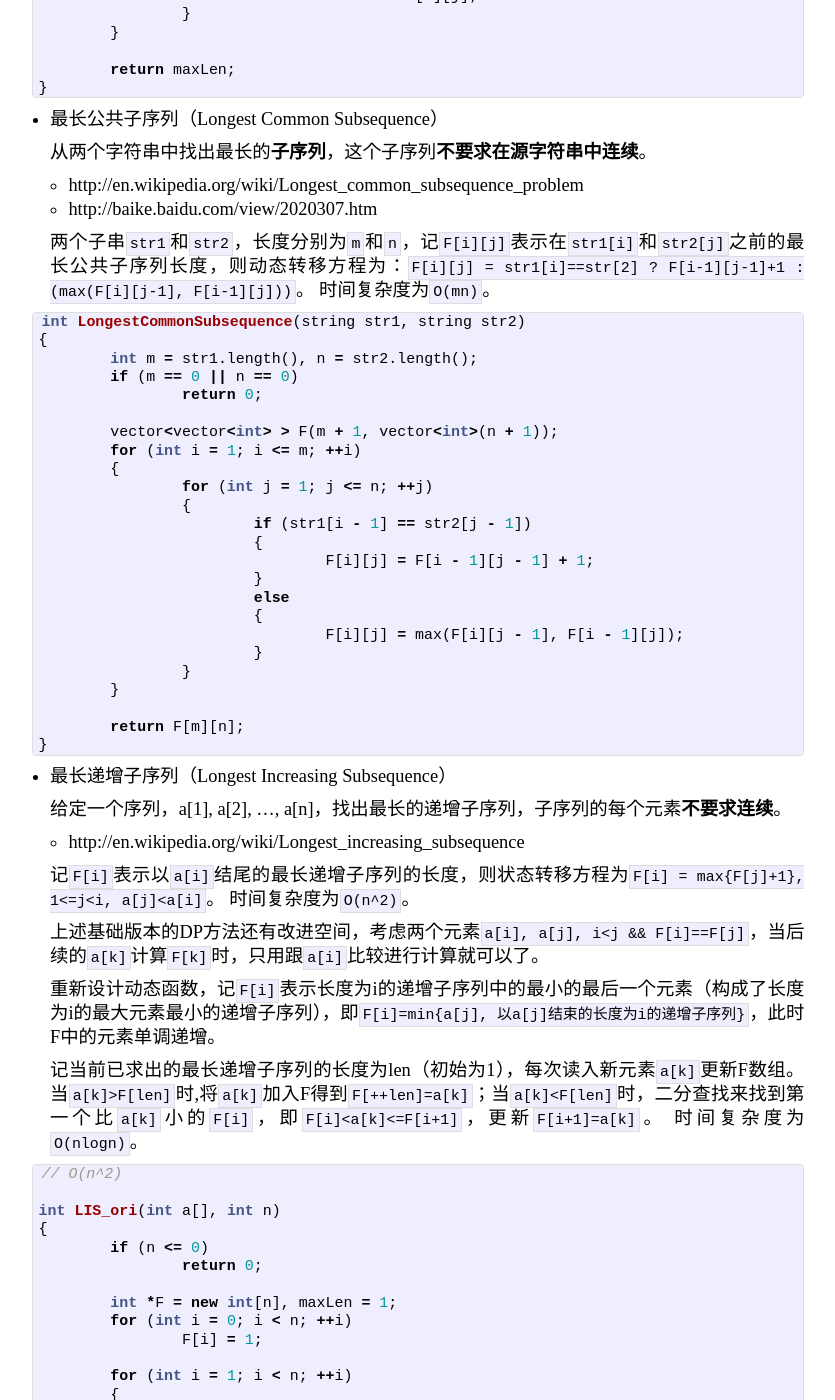
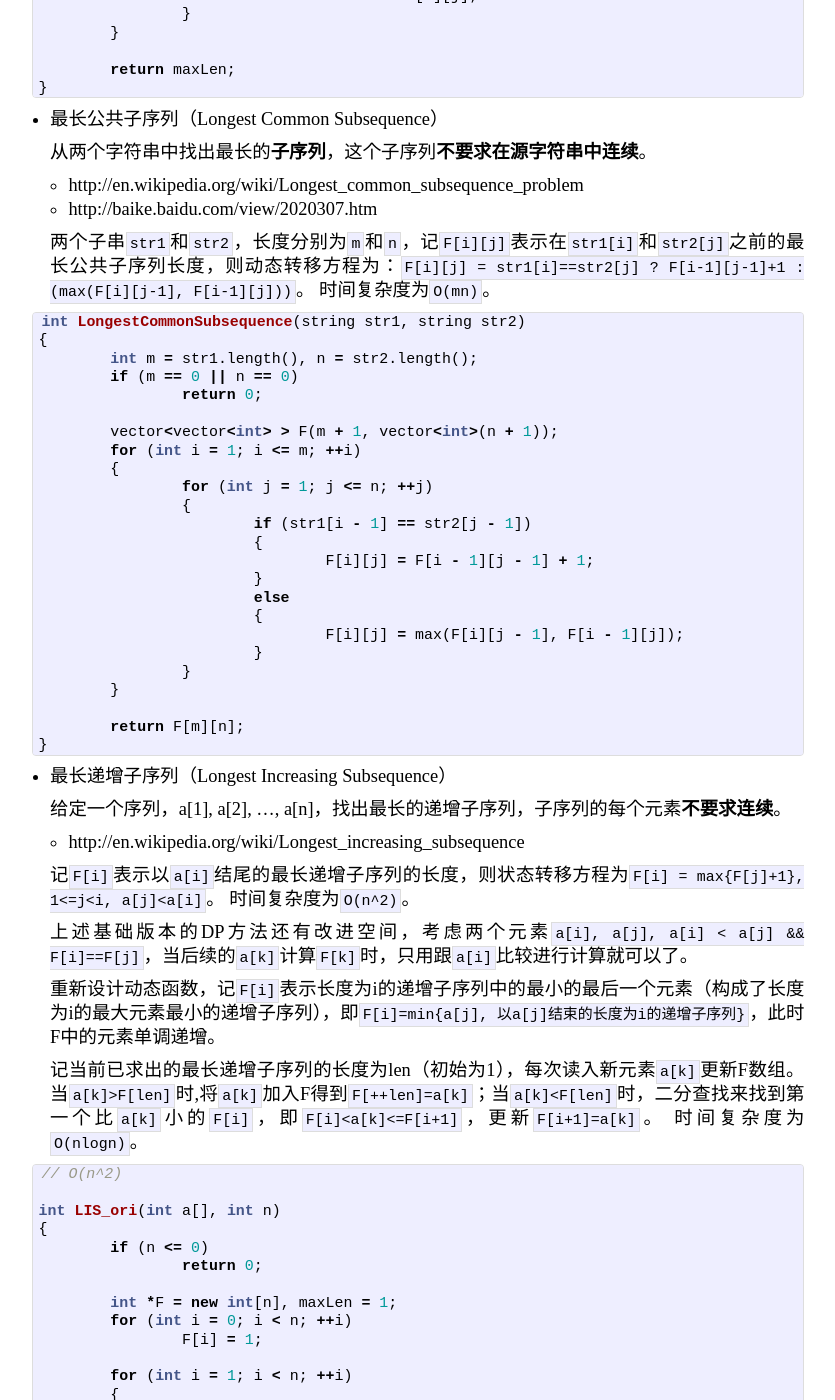
Before and after one commit to hhuangllei/hhuangllei.github.io, a Jekyll site: the page built from _posts/2015-04-04-MaxSub-LCS-LIS-ED.md, in a window 1280 px wide and 1400 px high, scrolled down 1356 px. Shown: the whole window, without its empty margins (222-1057 px from the left). Built offline with Jekyll 4.4.1, drawn with Linux system fonts in a browser that asks for light colours; comment, search, counter and statistics services are not loaded.

Commit message:
修改maxsub lcs lis ed博客中的错误

```diff
--- a/_posts/2015-04-04-MaxSub-LCS-LIS-ED.md
+++ b/_posts/2015-04-04-MaxSub-LCS-LIS-ED.md
@@ -82,7 +82,7 @@ int LongestCommonSubstring(string str1, string str2)
   * http://en.wikipedia.org/wiki/Longest_common_subsequence_problem
   * http://baike.baidu.com/view/2020307.htm
 
-  两个子串`str1`和`str2`，长度分别为`m`和`n`，记`F[i][j]`表示在`str1[i]`和`str2[j]`之前的最长公共子序列长度，则动态转移方程为：`F[i][j] = str1[i]==str[2] ? F[i-1][j-1]+1 : (max(F[i][j-1], F[i-1][j]))`。
+  两个子串`str1`和`str2`，长度分别为`m`和`n`，记`F[i][j]`表示在`str1[i]`和`str2[j]`之前的最长公共子序列长度，则动态转移方程为：`F[i][j] = str1[i]==str2[j] ? F[i-1][j-1]+1 : (max(F[i][j-1], F[i-1][j]))`。
   时间复杂度为`O(mn)`。
 
 {% highlight C++ %}
@@ -121,7 +121,7 @@ int LongestCommonSubsequence(string str1, string str2)
   记`F[i]`表示以`a[i]`结尾的最长递增子序列的长度，则状态转移方程为`F[i] = max{F[j]+1}, 1<=j<i, a[j]<a[i]`。
   时间复杂度为`O(n^2)`。
 
-  上述基础版本的DP方法还有改进空间，考虑两个元素`a[i], a[j], i<j && F[i]==F[j]`，当后续的`a[k]`计算`F[k]`时，只用跟`a[i]`比较进行计算就可以了。
+  上述基础版本的DP方法还有改进空间，考虑两个元素`a[i], a[j], a[i] < a[j] && F[i]==F[j]`，当后续的`a[k]`计算`F[k]`时，只用跟`a[i]`比较进行计算就可以了。
 
   重新设计动态函数，记`F[i]`表示长度为i的递增子序列中的最小的最后一个元素（构成了长度为i的最大元素最小的递增子序列），即`F[i]=min{a[j], 以a[j]结束的长度为i的递增子序列}`，此时F中的元素单调递增。
 
```
